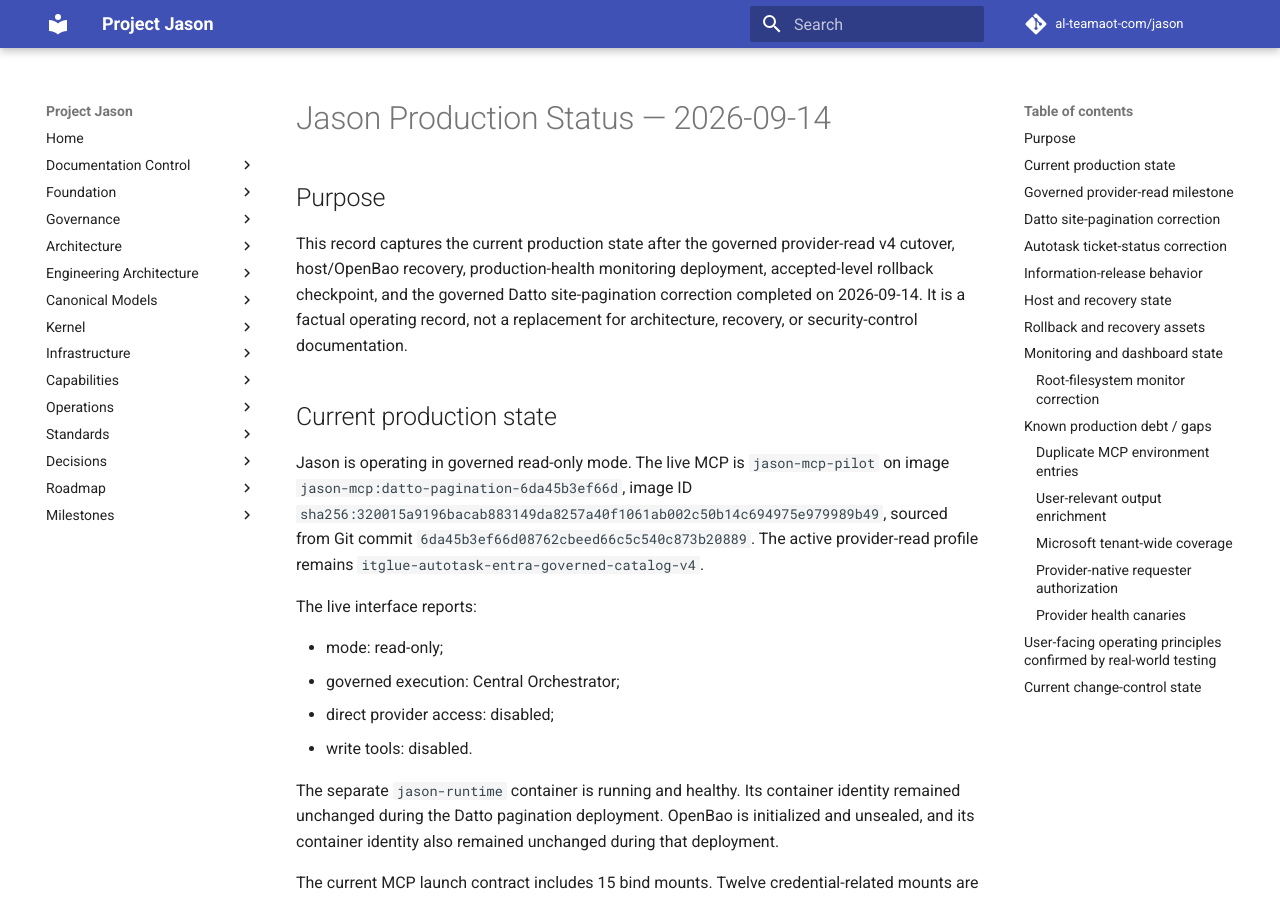
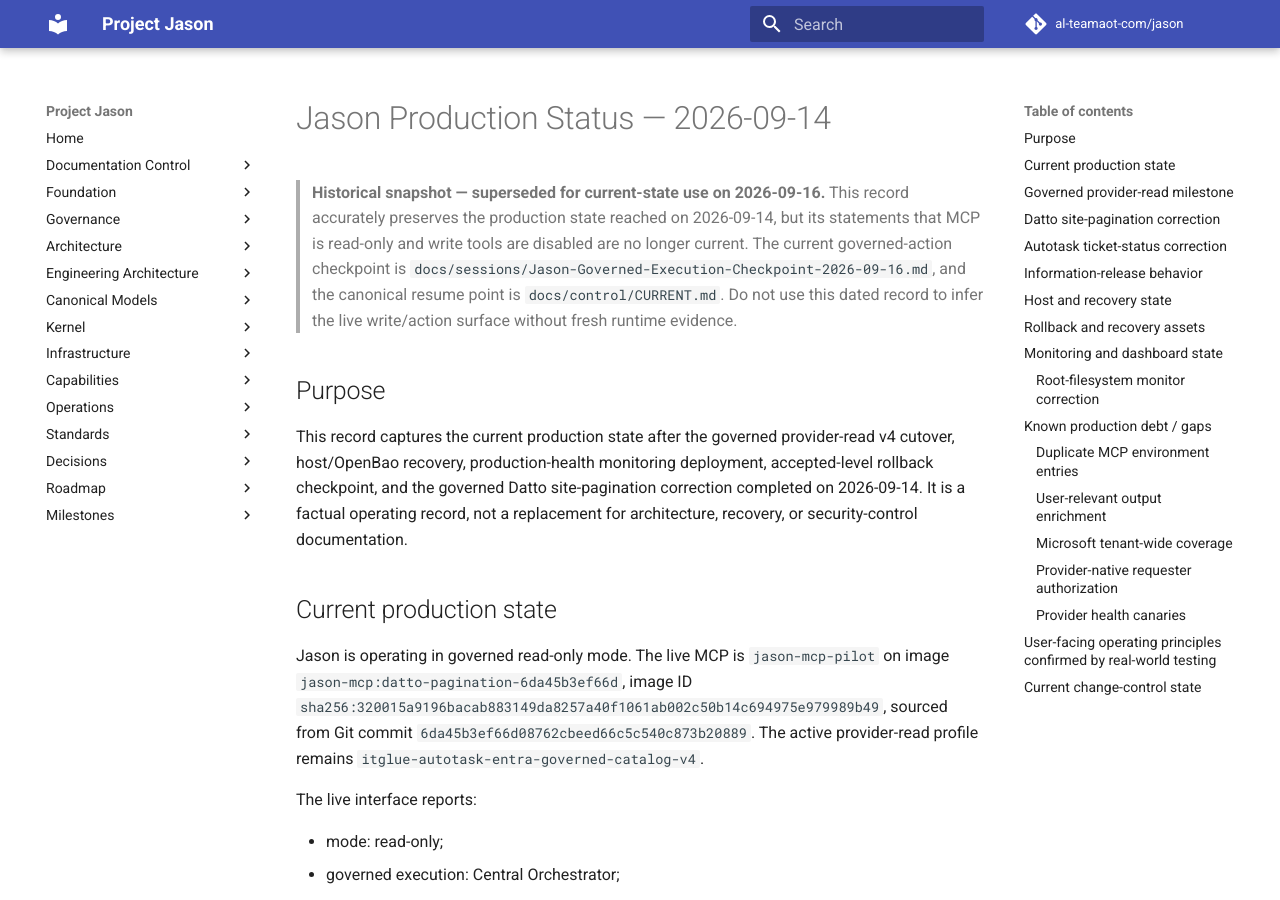
Before and after one commit to al-teamaot-com/jason, an MkDocs documentation site: the page built from docs/operations/Jason-Production-Status-2026-09-14.md, in a window 1280 px wide and 900 px high. Built offline with MkDocs 1.6.1 and Material for MkDocs 9.7.7, drawn with Linux system fonts in a browser that asks for light colours; comment, search, counter and statistics services are not loaded.

Commit message:
docs: mark Sep 14 production status as historical

```diff
--- a/docs/operations/Jason-Production-Status-2026-09-14.md
+++ b/docs/operations/Jason-Production-Status-2026-09-14.md
@@ -1,4 +1,6 @@
 # Jason Production Status — 2026-09-14
+
+> **Historical snapshot — superseded for current-state use on 2026-09-16.** This record accurately preserves the production state reached on 2026-09-14, but its statements that MCP is read-only and write tools are disabled are no longer current. The current governed-action checkpoint is `docs/sessions/Jason-Governed-Execution-Checkpoint-2026-09-16.md`, and the canonical resume point is `docs/control/CURRENT.md`. Do not use this dated record to infer the live write/action surface without fresh runtime evidence.
 
 ## Purpose
 
```
